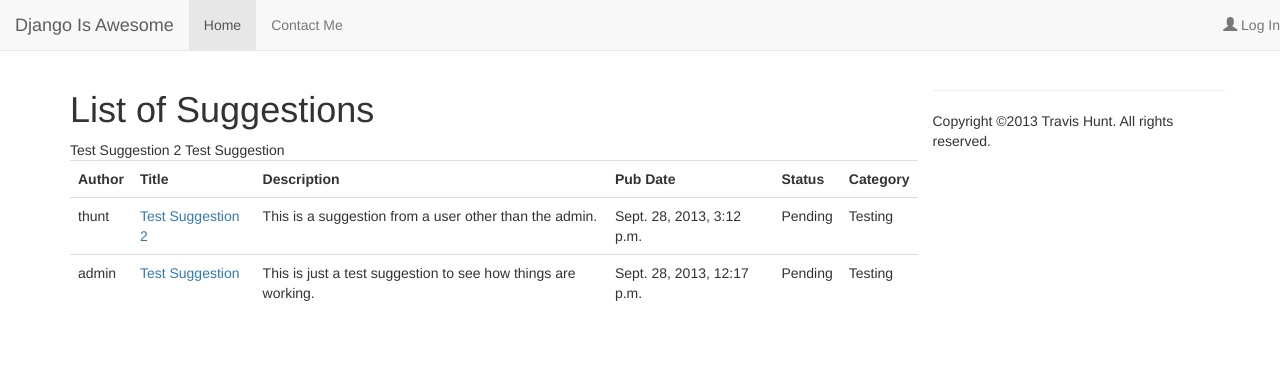
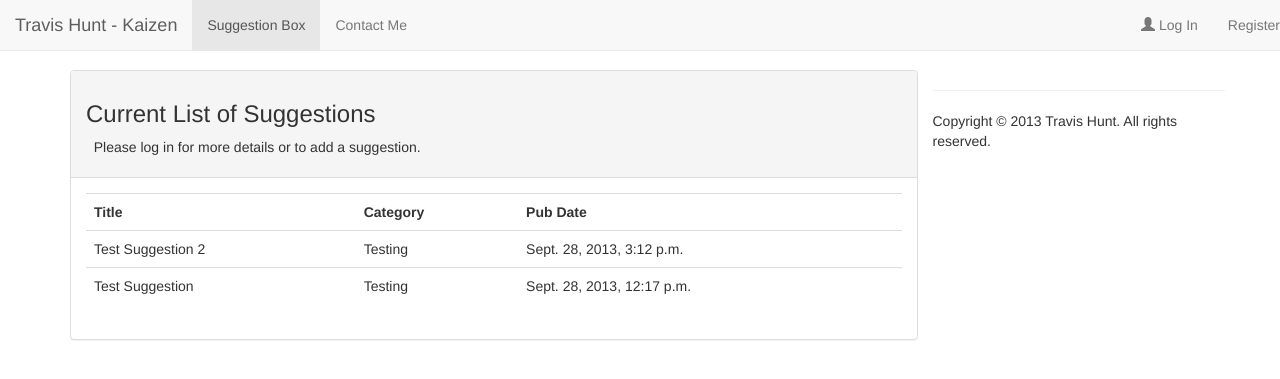
Before and after one commit to tdhunt631/Kaizen, a Django app: page / in a window 1280 px wide. Shown: the top 379 px of the page. Run offline with Django 3.2, Linux system fonts and the light colour scheme; data comes from the database, SQL or seed files in the repository; both versions use the stored data as it was after the commit; parts of the project's set-up code (start-up, migrations or seed data) failed here and were passed over; some libraries are stand-ins or nearby versions.

Commit message:
index page done with defensive mechanisms in place

```diff
--- a/kaizen/templates/base.html
+++ b/kaizen/templates/base.html
@@ -19,9 +19,9 @@
     <body>
         <div class="container">
             <div class="navbar navbar-default navbar-fixed-top">
-                <a class="navbar-brand" href="/">Django Is Awesome</a>
+                <a class="navbar-brand" href="/">Travis Hunt - Kaizen</a>
                 <ul class="nav navbar-nav">
-                    <li class="active"><a href="/">Home</a></li>
+                    <li class="active"><a href="/">Suggestion Box</a></li>
                     <li><a href="/contact/">Contact Me</a></li>
                 </ul>
                 <ul class="nav navbar-nav navbar-right">
@@ -29,11 +29,11 @@
                     <li><a href="/admin/"><span class="glyphicon glyphicon-user"></span> Admin</a></li>
                     <li><a href="{% url 'auth_logout' %}"> Log Out</a></li>
                     {% else %}
-                    <li><a href="{% url 'auth_login' %}"><span class="glyphicon glyphicon-user"></span> Log In</a></li>
+                   <li><a href="{% url 'auth_login' %}"><span class="glyphicon glyphicon-user"></span> Log In</a></li>
+					<li><a href="/accounts/register/">Register</a></li>
                     {% endif %}
                 </ul>
             </div>
-
             <div class="body-content">
                 <div class="row">
                     <!-- main content area -->
@@ -43,7 +43,7 @@
 				</div><!-- body-content -->
             <hr>
             <footer>
-                Copyright &copy;2013 Travis Hunt. All rights reserved.
+                Copyright &copy; 2013 Travis Hunt. All rights reserved.
             </footer>
         </div><!-- container -->
     </body>
--- a/suggestionbox/models.py
+++ b/suggestionbox/models.py
@@ -1,5 +1,6 @@
 from django.db import models
 from django.contrib.auth.models import User
+from django.forms import ModelForm
 
 # Create your models here.
 
@@ -43,3 +44,8 @@ class Comment(models.Model):
 
     def __unicode__(self):
         return self.comment[:50]
+
+class SuggestionForm(ModelForm):
+	class Meta:
+		model = Suggestion
+		fields = ['title', 'description', 'category']
--- a/suggestionbox/templates/suggestionbox/index.html
+++ b/suggestionbox/templates/suggestionbox/index.html
@@ -4,38 +4,62 @@
 
 {% block content %}
 
-{% if suggestions %}
-<h1>List of Suggestions</h1>
-
-
-
+{# List of suggestions #}
+<div class="panel panel-default">
+	<div class="panel-heading">
+		<h3>Current List of Suggestions</h3>
+		{% if user.is_authenticated %}
+			<a href="addSuggestion" class="btn btn-primary">Add Suggestion</a>
+		{% else %}
+			<p> &nbsp; Please log in for more details or to add a suggestion.</p>
+		{% endif %}
+	</div>
+	<div class="panel-body">
+		{% if not suggestions %}
+			{# If no suggestions to display #}
+			<h1>Suggestion Box is Empty!</h1>
+			<p> &nbsp; Would you like to add something? </p>
+		{% else %}
+			{# If there are suggestions to be viewed #}
 			<table class="table">
 				<tr>
+    				{# Only show if logged in #}
+                    {% if user.is_authenticated %}
 						<th>Author</th>
 	    				<th>Title</th>
     					<th>Description</th>
+    					<th>Category</th>
     					<th>Pub Date</th>
     					<th>Status</th>
+					{% else %}
+						<th>Title</th>
     					<th>Category</th>
+    					<th>Pub Date</th>
+					{% endif %}
     			</tr>
 				{% for suggestion in suggestions %}
+	                {% if user.username|stringformat:"s" == suggestion.user|stringformat:"s" %}
+						<tr style="background: #F2F6FF">
+					{% else %}
 						<tr>
+					{% endif %}
+					{# Only show author if logged in #}
+                    {% if user.is_authenticated %}
 						<td>{{ suggestion.user }}</td>
 						<td><a href="{% url 'suggestionbox:detail' suggestion.id %}">{{ suggestion.title }}</a></td>
 						<td>{{ suggestion.description }}</td>
+    					<td>{{ suggestion.category }}</td>
     					<td>{{ suggestion.pub_date }}</td>
     					<td>{{ suggestion.status }}</td>
+					{% else %}
+						<td>{{ suggestion.title }}</td>
     					<td>{{ suggestion.category }}</td>
+    					<td>{{ suggestion.pub_date }}</td>
+					{% endif %}
 				</tr>
-
-{{ suggestion.title }}
-
 		{% endfor %}
 			</table>
-
-{% else %}
-<h1>No Suggestions Yet</h1>
-<p>Be the first of your friends to suggest something.</p>
 		{% endif %}
-
+	</div>
+</div>
 {% endblock %}
--- /dev/null
+++ b/suggestionbox/templates/suggestionbox/suggestionForm.html
@@ -0,0 +1,3 @@
+Hello
+
+{{ suggestionForm }}
--- a/suggestionbox/urls.py
+++ b/suggestionbox/urls.py
@@ -3,6 +3,7 @@ from suggestionbox import views
 
 urlpatterns = patterns('',
     url(r'^$', views.index, name='index'),
+    url(r'^addSuggestion/$', views.addSuggestion, name='addSuggestion'),
     url(r'^detail/(?P<suggestion_id>\d+)/$', views.detail, name='detail'),
     url(r'^accounts/', include('registration.backends.simple.urls')),
 )
--- a/suggestionbox/views.py
+++ b/suggestionbox/views.py
@@ -1,25 +1,33 @@
-# Create your views here.
+from django.http import HttpResponse, HttpResponseRedirect
 from django.shortcuts import render, get_object_or_404
 from django.contrib.auth.decorators import login_required
+from django.forms import ModelForm
+from suggestionbox.models import Suggestion, SuggestionForm, Comment, Status, Category
 
-from suggestionbox.models import Suggestion, Comment, Status, Category
-
-# view for our index
 def index(request):
-    suggestions = Suggestion.objects.all().order_by('-pub_date')
-
-    context = {
-        'suggestions': suggestions,
-    }
-
-    return render(request, 'suggestionbox/index.html', context)
+	suggestions = Suggestion.objects.all().order_by('-pub_date')
+	context = {
+			'suggestions': suggestions,
+	}
+	return render(request, 'suggestionbox/index.html', context)
 
 @login_required
 def detail(request, suggestion_id):
-    suggestion = get_object_or_404(Suggestion, pk=suggestion_id)
+	suggestion = get_object_or_404(Suggestion, pk=suggestion_id)
+	context = {
+			'suggestion': suggestion,
+	}
+	return render(request, 'suggestionbox/detail.html', context)
 
-    context = {
-        'suggestion': suggestion,
-    }
-
-    return render(request, 'suggestionbox/detail.html', context)
+@login_required
+def addSuggestion(request):
+	if request.method == 'POST':
+		data = SuggestionForm(request.POST)
+		newSuggestion = data.save()
+		return HttpResponseRedirect('/')
+	else:
+		suggestionForm = SuggestionForm()
+		context = {
+			'suggestionForm': suggestionForm,
+		}
+	return render(request, 'suggestionbox/suggestionForm.html', context)
```
Also changed, not shown: kaizen.sqlite3, suggestionbox/forms.py (added), 3 other files. Lines whose indentation alone changed are shown as unchanged.
